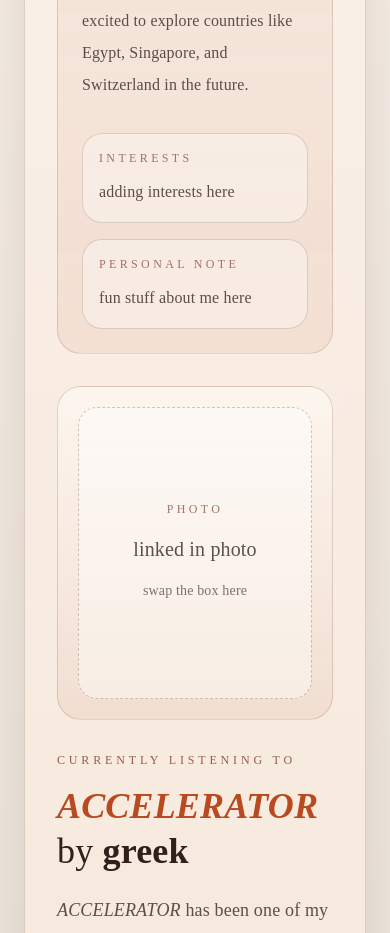
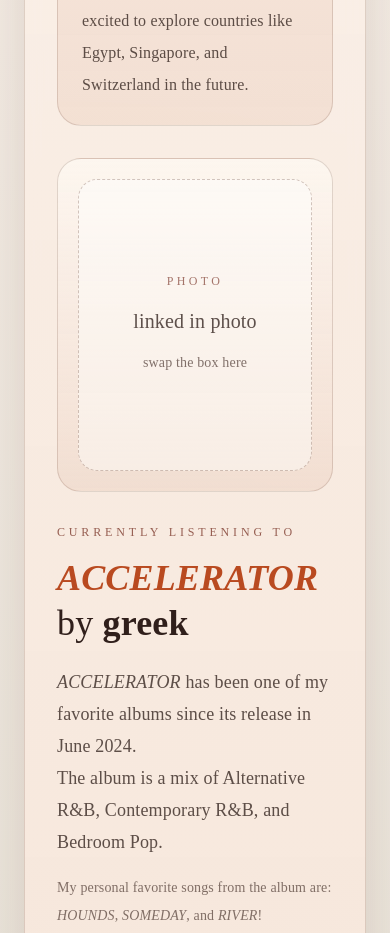
Before and after one commit to shlokrj/shlok.fyi, a Next.js app: page / in a window 390 px wide. Shown: the part 4480-5413 px from the top of the page. Built offline with nearby package versions, Linux system fonts and the light colour scheme.

Commit message:
removed unnecessary boxes

```diff
--- a/app/page.tsx
+++ b/app/page.tsx
@@ -327,25 +327,6 @@
                 Outside of that, traveling has always been a major part of my life.
                 I&apos;ve been lucky to visit many different places growing up, and I&apos;m especially excited to explore countries like Egypt, Singapore, and Switzerland in the future.
               </p>
-
-              <div className="mt-8 grid gap-4 sm:grid-cols-2">
-                <div className="mini-card rounded-[1.25rem] border p-4">
-                  <p className="eyebrow-soft text-xs uppercase tracking-[0.28em]">
-                    Interests
-                  </p>
-                  <p className="theme-muted mt-3 text-base leading-7">
-                    adding interests here
-                  </p>
-                </div>
-                <div className="mini-card rounded-[1.25rem] border p-4">
-                  <p className="eyebrow-soft text-xs uppercase tracking-[0.28em]">
-                    Personal Note
-                  </p>
-                  <p className="theme-muted mt-3 text-base leading-7">
-                    fun stuff about me here
-                  </p>
-                </div>
-              </div>
             </div>
 
             <div className="sub-panel rounded-[1.5rem] border p-5">
```
